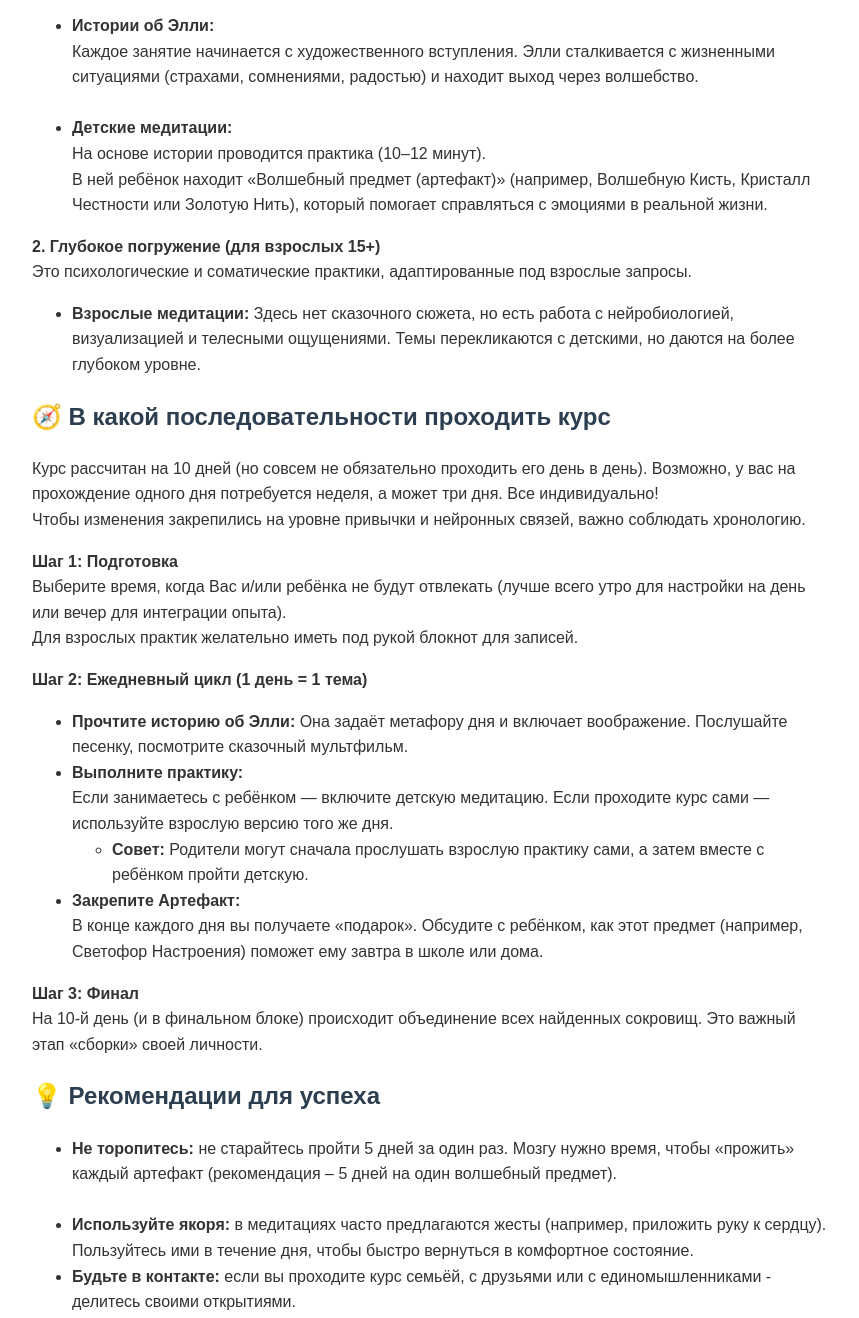
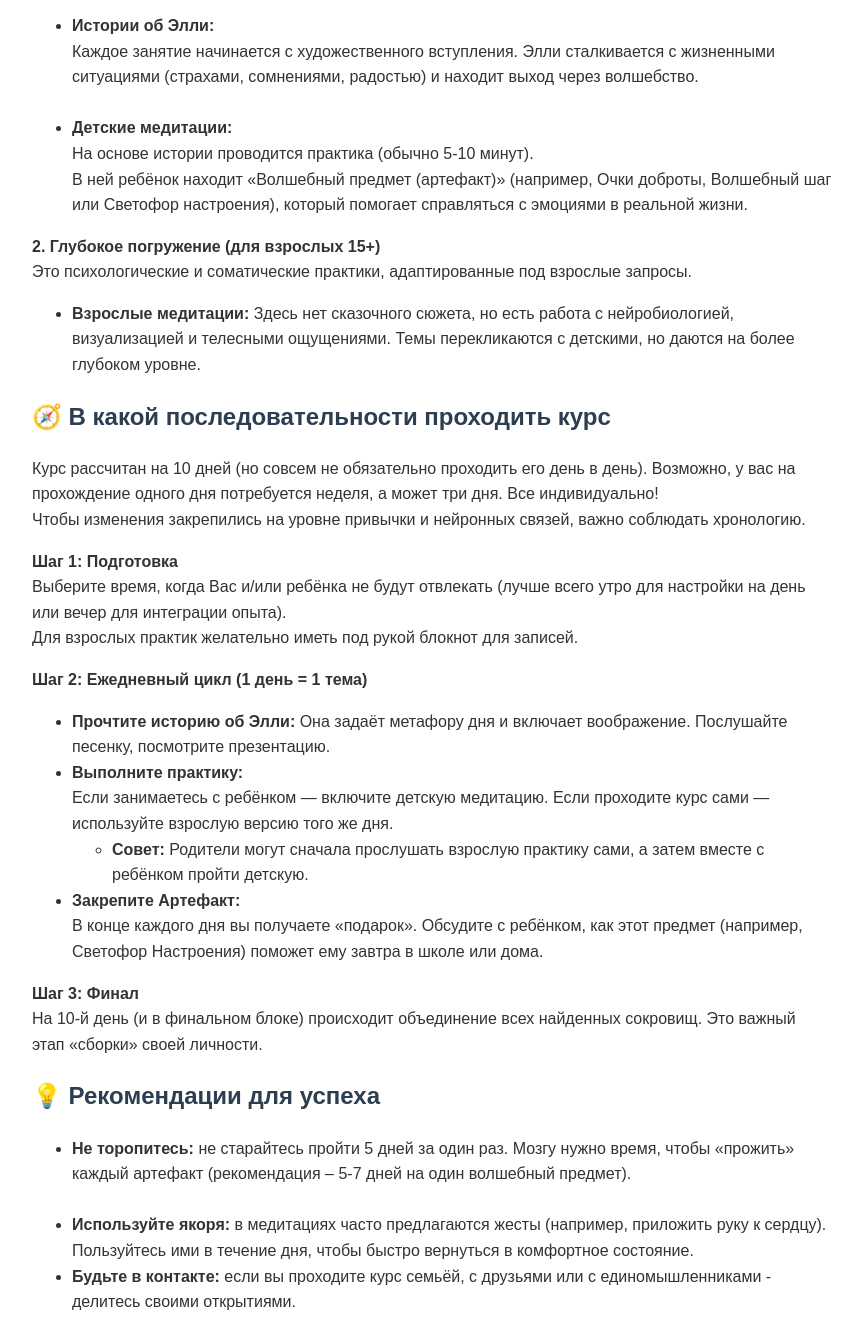
Before and after one commit to goloka-gid/goloka-course-2, a plain HTML site: page texts/instructions.html in a window 1280 px wide. Shown: the part 338-1656 px from the top of the page, without its empty margins (208-1067 px from the left). Drawn offline with Linux system fonts and the light colour scheme.

Commit message:
Update instructions.html

```diff
--- a/texts/instructions.html
+++ b/texts/instructions.html
@@ -17,8 +17,8 @@
         <li><strong>Истории об Элли:</strong><br>
             Каждое занятие начинается с художественного вступления. Элли сталкивается с жизненными ситуациями (страхами, сомнениями, радостью) и находит выход через волшебство.</li><br>
         <li><strong>Детские медитации:</strong><br>
-            На основе истории проводится практика (10–12 минут). <br>
-            В ней ребёнок находит «Волшебный предмет (артефакт)» (например, Волшебную Кисть, Кристалл Честности или Золотую Нить), который помогает справляться с эмоциями в реальной жизни.</li>
+            На основе истории проводится практика (обычно 5-10 минут). <br>
+            В ней ребёнок находит «Волшебный предмет (артефакт)» (например, Очки доброты, Волшебный шаг или Светофор настроения), который помогает справляться с эмоциями в реальной жизни.</li>
     </ul>
 
     <p><strong>2. Глубокое погружение (для взрослых 15+)</strong><br>
@@ -37,7 +37,7 @@
 
     <p><strong>Шаг 2: Ежедневный цикл (1 день = 1 тема)</strong></p>
     <ul>
-        <li><strong>Прочтите историю об Элли:</strong> Она задаёт метафору дня и включает воображение. Послушайте песенку, посмотрите сказочный мультфильм.</li>
+        <li><strong>Прочтите историю об Элли:</strong> Она задаёт метафору дня и включает воображение. Послушайте песенку, посмотрите презентацию.</li>
         <li><strong>Выполните практику:</strong> <br>
             Если занимаетесь с ребёнком — включите детскую медитацию. Если проходите курс сами — используйте взрослую версию того же дня.<br>
             <ul>
@@ -53,7 +53,7 @@
 
     <h2 style="color: #2c3e50;">💡 Рекомендации для успеха</h2>
     <ul>
-        <li><strong>Не торопитесь:</strong> не старайтесь пройти 5 дней за один раз. Мозгу нужно время, чтобы «прожить» каждый артефакт (рекомендация – 5 дней на один волшебный предмет).</li><br>
+        <li><strong>Не торопитесь:</strong> не старайтесь пройти 5 дней за один раз. Мозгу нужно время, чтобы «прожить» каждый артефакт (рекомендация – 5-7 дней на один волшебный предмет).</li><br>
 
         <li><strong>Используйте якоря:</strong> в медитациях часто предлагаются жесты (например, приложить руку к сердцу). <br>
             Пользуйтесь ими в течение дня, чтобы быстро вернуться в комфортное состояние.</li>
```
